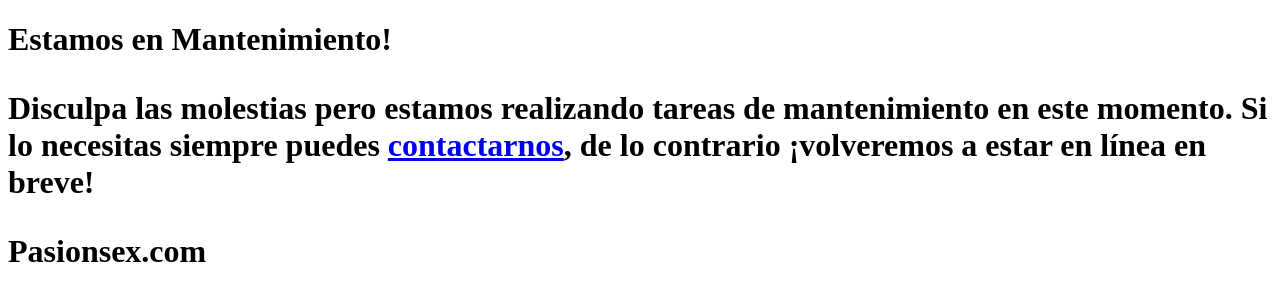
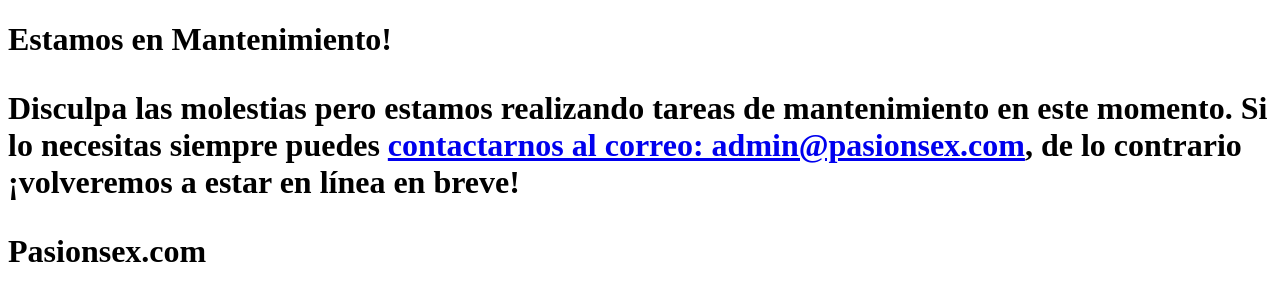
Before and after one commit to otherenergy/diatradaou, a Next.js app: page / in a window 1280 px wide. Shown: the top 300 px of the page. Built offline with nearby package versions, Linux system fonts and the light colour scheme.

Commit message:
añadido el correo admin de contacto

```diff
--- a/app/page.tsx
+++ b/app/page.tsx
@@ -1,5 +1,5 @@
 export default function Page() {
   return <h1> Estamos en Mantenimiento!
-  <p>Disculpa las molestias pero estamos realizando tareas de mantenimiento en este momento. Si lo necesitas siempre puedes <a href="mailto:#">contactarnos</a>, de lo contrario ¡volveremos a estar en línea en breve!</p>
+  <p>Disculpa las molestias pero estamos realizando tareas de mantenimiento en este momento. Si lo necesitas siempre puedes <a href="mailto:admin@pasionsex.com">contactarnos al correo:  admin@pasionsex.com</a>, de lo contrario ¡volveremos a estar en línea en breve!</p>
   <p> Pasionsex.com </p></h1>;
 }
```
